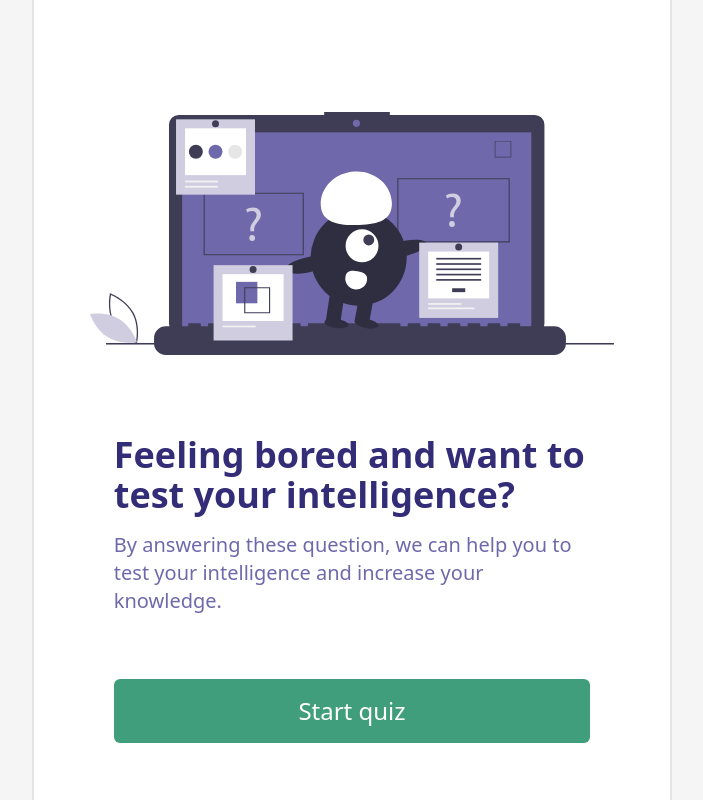
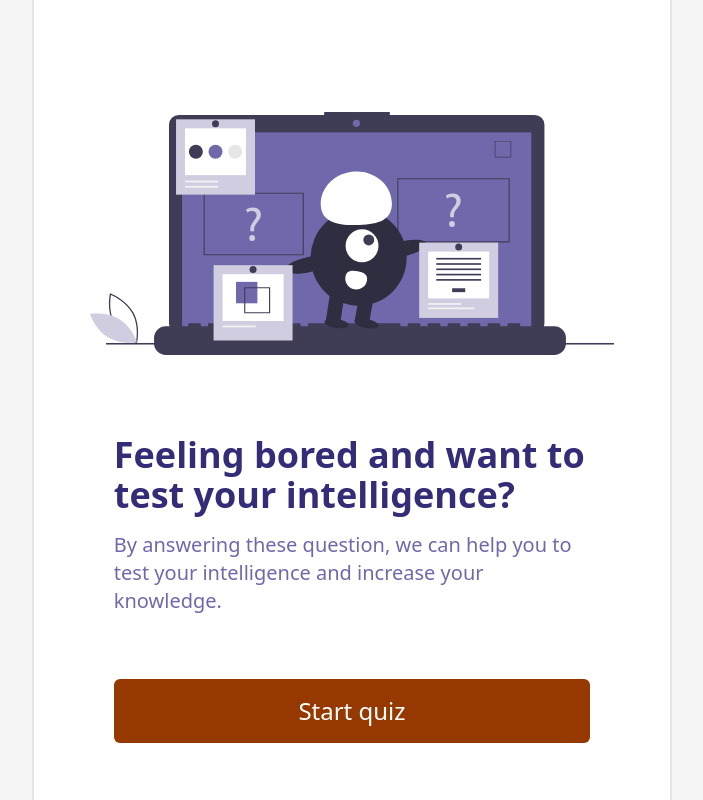
Before and after one commit to reskyppo/true-false-quiz, a React (Create React App) app: page / in a window 1280 px wide. Shown: the whole page, without its empty margins (288-991 px from the left). Built offline with nearby package versions, Linux system fonts and the light colour scheme.

Commit message:
change color secondary

```diff
--- a/src/components/Progressbar.jsx
+++ b/src/components/Progressbar.jsx
@@ -2,7 +2,7 @@ const Progressbar = ({ currentPage, totalPage }) => {
   return (
     <div className="flex">
       <span
-        className={`h-4 w-${currentPage}/${totalPage} bg-secondary-700 `}
+        className={`h-4 w-${currentPage}/${totalPage} bg-secondary-500 `}
       ></span>
       <span
         className={`h-4 w-${
@@ -10,7 +10,7 @@ const Progressbar = ({ currentPage, totalPage }) => {
         }/${totalPage} bg-primary-100`}
       ></span>
       {totalPage === currentPage && (
-        <span className={`h-4 w-full bg-secondary-700`}></span>
+        <span className={`h-4 w-full bg-secondary-500`}></span>
       )}
     </div>
   );
--- a/tailwind.config.js
+++ b/tailwind.config.js
@@ -13,11 +13,11 @@ module.exports = {
         900: "#332C77",
       },
       secondary: {
-        100: "#EFFDF8",
-        300: "#C4EFE0",
-        500: "#95DAC1",
-        700: "#67BD9F",
-        900: "#419E7D",
+        100: "#FFA269",
+        300: "#FD883F",
+        500: "#F56309",
+        700: "#BE4A02",
+        900: "#963900",
       },
       transparent: "transparent",
       current: "currentColor",
```
